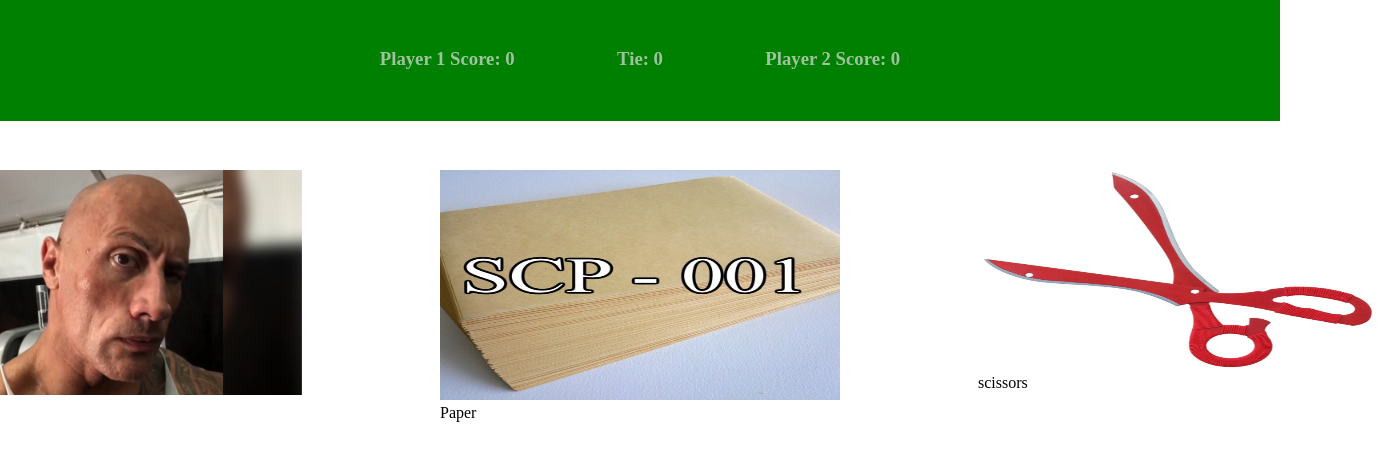
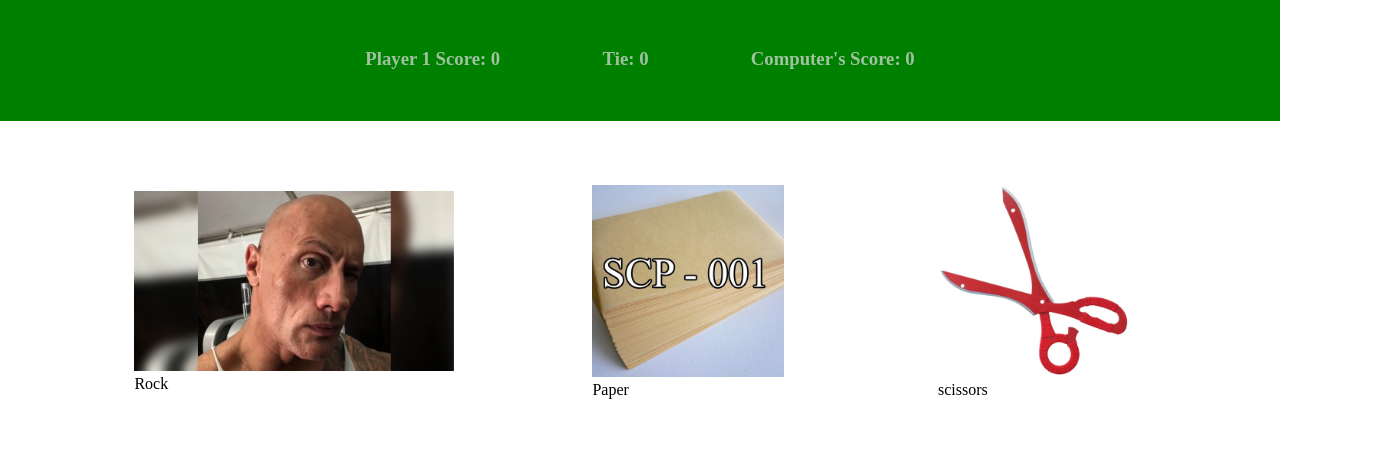
Before and after one commit to Konno416/Rock-Paper-Scissors, a plain HTML site: page index.html in a window 1280 px wide. Shown: the part 40-496 px from the top of the page, 1378 px wide, since content can reach past the window. Drawn offline with Linux system fonts and the light colour scheme.

Commit message:
fixed something

```diff
--- a/index.html
+++ b/index.html
@@ -11,14 +11,14 @@
 
                 <h3 class="bruh">Player 1 Score: <span id="p1-score">0</span> </h3>
                 <h3 class="bruh">Tie: <span id="tie">0</span></h3>
-                <h3 class="bruh">Player 2 Score: <span id="p2-score">0</span></h3>
+                <h3 class="bruh">Computer's Score: <span id="p2-score">0</span></h3>
                 </div>
 
             </header>
             <div class="flexbox-container">
-                <div class="flexbox-item flexbox-item-1"><img style="width: 400px;" src="resources/rock.JPEG">Rock</div>
-                <div class="flexbox-item flexbox-item-2"><img style="width: 400px; height: 230px;" src="resources/paper.JPEG">Paper</div>
-                <div class="flexbox-item flexbox-item-2"><img style="width: 400px;height: 200px;" src="resources/scissors.JPEG">scissors</div>
+                <div class="flexbox-item flexbox-item-1"><img style="width: 100%;" src="resources/rock.JPEG">Rock</div>
+                <div class="flexbox-item flexbox-item-2"><img style="width: 100%;" src="resources/paper.JPEG">Paper</div>
+                <div class="flexbox-item flexbox-item-2"><img style="width: 100%;" src="resources/scissors.JPEG">scissors</div>
             </div>
         <script src="index.js"></script>
     </body>
--- a/resources/main.css
+++ b/resources/main.css
@@ -17,25 +17,20 @@
     margin-top: 3%;
 }
 .flexbox-item {
-    width: 400px;
+    width: 20%;
     margin: 10px;
     border: 3px hidden #333;
-    background-color: #dfdfdf;
 }
 .flexbox-item-1 {
-    width: 400px;
-    height: 200px;
+    width: 25%;
     margin: 10px;
     border: 3px hidden #333;
-    background-color: #dfdfdf;
 }
 .flexbox-item-2 {
-    width: 400px;
-    margin: 10px;
+    width: 15%;
+    margin: 2%;
     margin-left: 10%;
-    height: 200px;
     border: 3px hidden #333;
-    background-color: #dfdfdf;
 }
 * {
     margin: 0;
```
